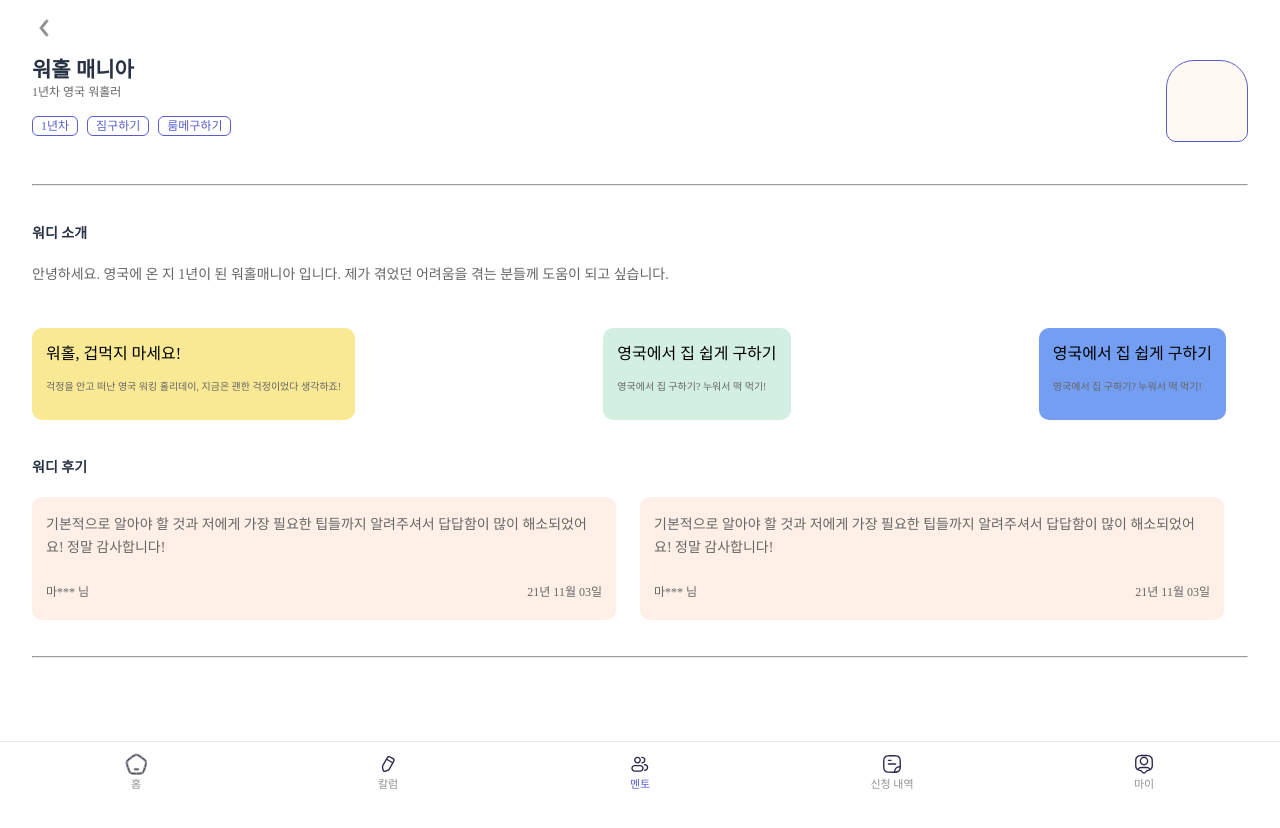
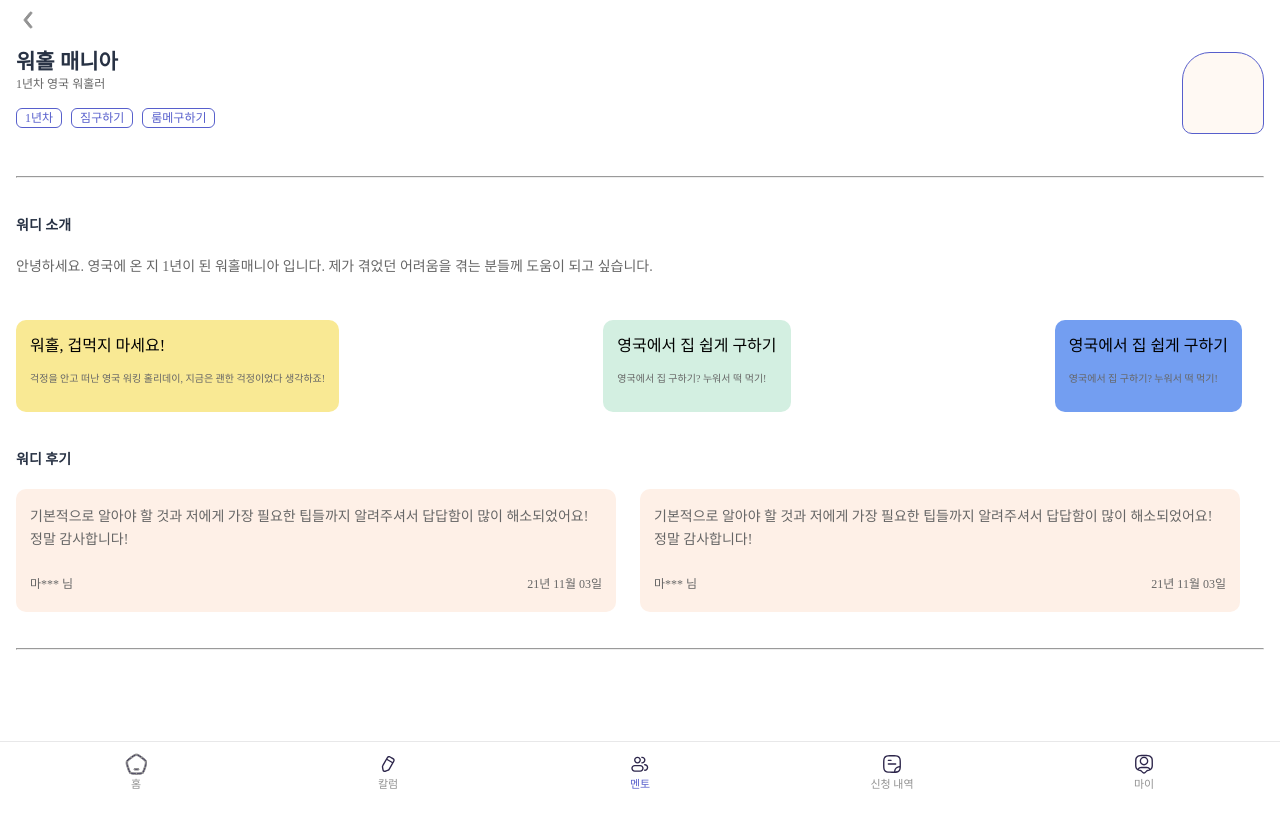
Before and after one commit to Team-Wordi/Wordi, a React (Create React App) app: page /Wordi/reviews in a window 1280 px wide. Shown: the top 828 px of the page. After the commit the page ends 800 px from the top, so only its background shows below. Built offline with nearby package versions, Linux system fonts and the light colour scheme; a web font is replaced by a local one.

Commit message:
Style: [#26] 하단 네비게이션 탭 추가에 따른 레이아웃 변경

```diff
--- a/src/pages/ApplicationPage.tsx
+++ b/src/pages/ApplicationPage.tsx
@@ -6,13 +6,13 @@ import Bottom from 'components/Application/Bottom';
 
 const ApplicationPage = () => {
   return (
-    <Container>
+    <>
       <Header />
       <hr className="application_1" />
       <ScheduleApplication />
       <hr />
       <Bottom />
-    </Container>
+    </>
   );
 };
 
--- a/src/pages/MentorColumnPage.tsx
+++ b/src/pages/MentorColumnPage.tsx
@@ -6,11 +6,11 @@ import Footer from 'components/MentorColumn/Footer';
 
 const MentorColumnPage = () => {
   return (
-    <Container>
+    <>
       <Header />
       <ColumnDetail />
       <Footer />
-    </Container>
+    </>
   );
 };
 
--- a/src/pages/MentorReviewPage.tsx
+++ b/src/pages/MentorReviewPage.tsx
@@ -19,14 +19,14 @@ const MentorReviewPage = ({ history }: any) => {
   }, []);
 
   return (
-    <Container>
+    <>
       <LeftIcon size={24} color={COLORS.gray_03} onClick={goBack} />
       <Header mentorDetail={mentorDetail} />
       <hr />
       <Introduction introduction={mentorDetail.introduction} />
       <Review />
       <hr />
-    </Container>
+    </>
   );
 };
 
```
